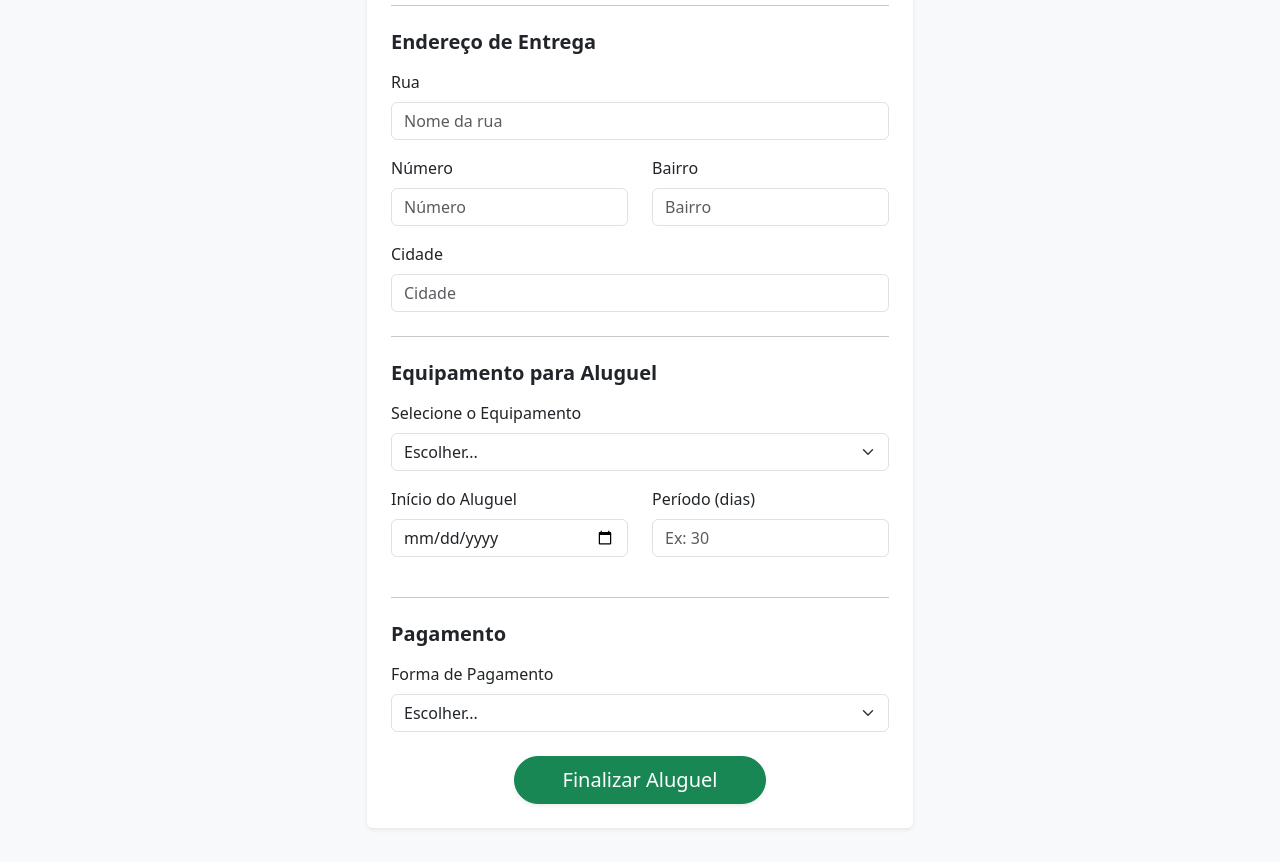
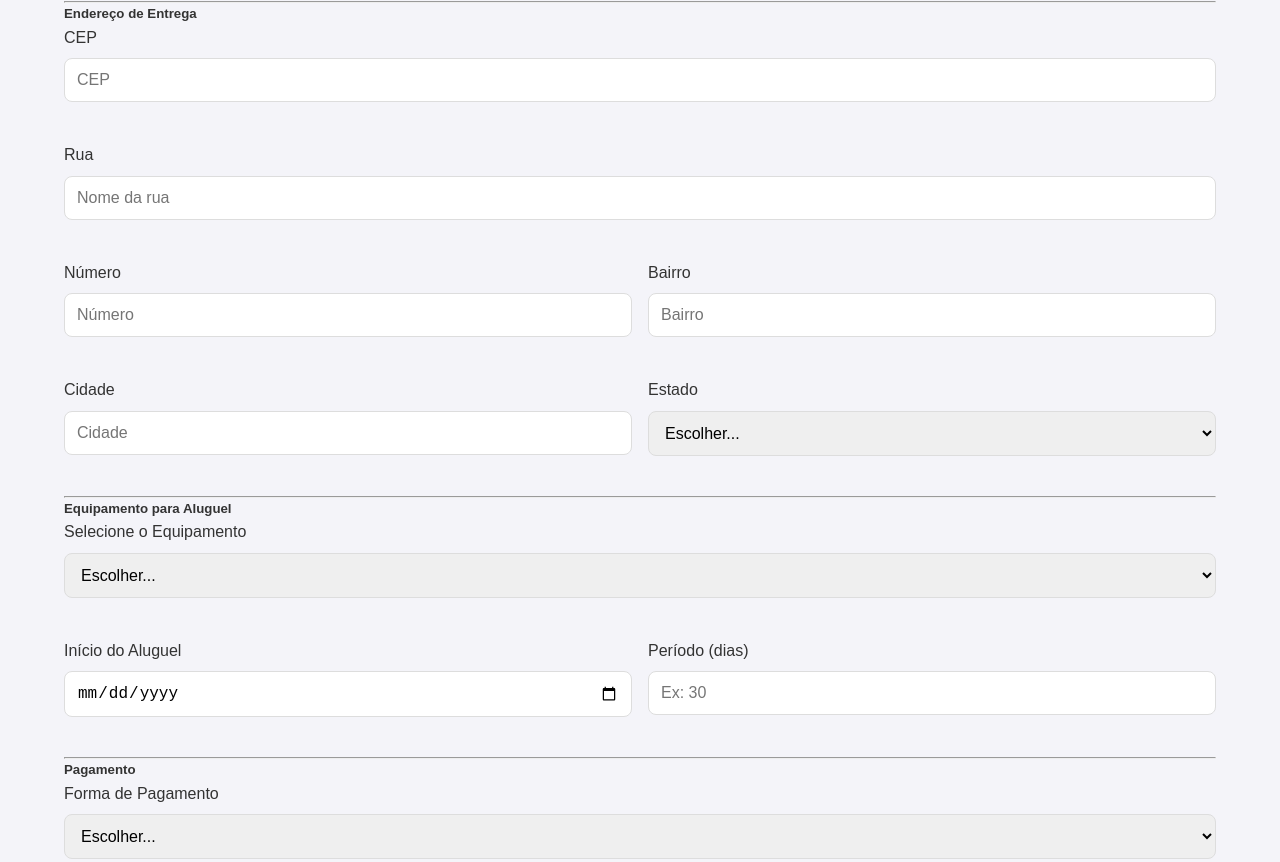
Before and after one commit to Gwsofiacarolline/TCC-IOS-0.2, a plain HTML site: page Aluguel.html in a window 1280 px wide. Shown: the part 435-1297 px from the top of the page. Drawn offline with nearby package versions, Linux system fonts and the light colour scheme.

Commit message:
Reformulando o código sem o bootstrap

```diff
--- a/Aluguel.css
+++ b/Aluguel.css
@@ -270,3 +270,81 @@ tbody tr:hover {
     .category-card table td:nth-of-type(2):before { content: "Descrição"; }
     .category-card table td:nth-of-type(3):before { content: "Ação"; }
 }
+
+/* 9. Estilos para os campos de formulário e botão de CTA */
+input, select, button {
+    width: 100%;
+    padding: 12px;
+    font-size: 1rem;
+    border: 1px solid var(--light-gray);
+    border-radius: var(--border-radius);
+    margin-bottom: 1rem;
+}
+
+input:focus, select:focus {
+    border-color: var(--primary-color);
+    outline: none;
+}
+
+button {
+    background-color: var(--primary-color);
+    color: white;
+    border: none;
+    cursor: pointer;
+    transition: background-color 0.3s ease;
+}
+
+button:hover {
+    background-color: #0056b3;
+}
+
+.cta-button {
+    display: inline-block;
+    background-color: var(--secondary-color);
+    color: white;
+    padding: 0.75rem 2rem;
+    border-radius: 30px;
+    text-decoration: none;
+    font-size: 1.25rem;
+    transition: background-color 0.3s;
+}
+
+.cta-button:hover {
+    background-color: #218838;
+}
+
+.input-group {
+    margin-bottom: 1.5rem;
+}
+
+.label {
+    display: block;
+    font-size: 1rem;
+    margin-bottom: 0.5rem;
+}
+
+/* Adicionando o estado ao lado de cidade */
+.flex-row {
+    display: flex;
+    gap: 1rem;
+}
+
+.flex-row .input-group {
+    flex: 1;
+}
+
+.flex-row .input-group select {
+    width: 100%;
+}
+
+/* Ajuste para telas menores */
+@media (max-width: 768px) {
+    .flex-row {
+        flex-direction: column;
+    }
+
+    .cta-button {
+        width: 100%;
+        font-size: 1.1rem;
+    }
+}
--- a/Aluguel.html
+++ b/Aluguel.html
@@ -2,71 +2,73 @@
 <html lang="pt-BR">
 <head>
     <meta charset="UTF-8">
-    <meta name="viewport" content="width=device-width, initial-scale=1">
+    <meta name="viewport" content="width=device-width, initial-scale=1.0">
     <title>Finalizar Aluguel</title>
-
-    <!-- Bootstrap -->
     <link rel="stylesheet" href="Aluguel.css">
-    <link href="https://cdn.jsdelivr.net/npm/bootstrap@5.3.2/dist/css/bootstrap.min.css" rel="stylesheet">
 </head>
 
 <body class="bg-light">
 
-    <div class="container py-5">
-        <div class="row justify-content-center">
-            <div class="col-lg-6">
+    <div class="container">
+        <div class="form-wrapper">
 
-                <div class="card shadow-sm border-0">
-                    <div class="card-body p-4">
+            <div class="card">
 
-                        <h2 class="text-center mb-4 fw-bold">Finalizar Aluguel</h2>
+                <div class="card-body">
+
+                    <h2 class="title">Finalizar Aluguel</h2>
 
                     <!-- DADOS PESSOAIS -->
-                        <h5 class="fw-semibold mb-3">Dados do Cliente</h5>
+                    <h5 class="subtitle">Dados do Cliente</h5>
 
                     <form>
 
-                            <div class="mb-3">
-                                <label class="form-label">Nome Completo</label>
-                                <input type="text" class="form-control" placeholder="Seu nome completo" required>
+                        <div class="input-group">
+                            <label for="nome" class="label">Nome Completo</label>
+                            <input type="text" id="nome" class="input" placeholder="Seu nome completo" required>
                         </div>
 
-                            <div class="mb-3">
-                                <label class="form-label">Telefone</label>
-                                <input type="tel" class="form-control" placeholder="(00) 00000-0000" required>
+                        <div class="input-group">
+                            <label for="telefone" class="label">Telefone</label>
+                            <input type="tel" id="telefone" class="input" placeholder="(00) 00000-0000" required>
                         </div>
 
-                            <div class="mb-3">
-                                <label class="form-label">E-mail</label>
-                                <input type="email" class="form-control" placeholder="seuemail@exemplo.com" required>
+                        <div class="input-group">
+                            <label for="email" class="label">E-mail</label>
+                            <input type="email" id="email" class="input" placeholder="seuemail@exemplo.com" required>
                         </div>
 
-                            <hr class="my-4">
+                        <hr class="divider">
 
                         <!-- ENDEREÇO -->
-                            <h5 class="fw-semibold mb-3">Endereço de Entrega</h5>
+                        <h5 class="subtitle">Endereço de Entrega</h5>
 
-                            <div class="mb-3">
-                                <label class="form-label">Rua</label>
-                                <input type="text" class="form-control" placeholder="Nome da rua" required>
+                        <div class="input-group">
+                            <label for="cep" class="label">CEP</label>
+                            <input type="text" id="cep" class="input" placeholder="CEP" required>
                         </div>
 
-                            <div class="row">
-                                <div class="col-md-6 mb-3">
-                                    <label class="form-label">Número</label>
-                                    <input type="text" class="form-control" placeholder="Número" required>
+                        <div class="input-group">
+                            <label for="rua" class="label">Rua</label>
+                            <input type="text" id="rua" class="input" placeholder="Nome da rua" required>
                         </div>
 
-                                <div class="col-md-6 mb-3">
-                                    <label class="form-label">Bairro</label>
-                                    <input type="text" class="form-control" placeholder="Bairro" required>
+                        <div class="flex-row">
+                            <div class="input-group">
+                                <label for="numero" class="label">Número</label>
+                                <input type="text" id="numero" class="input" placeholder="Número" required>
+                            </div>
+
+                            <div class="input-group">
+                                <label for="bairro" class="label">Bairro</label>
+                                <input type="text" id="bairro" class="input" placeholder="Bairro" required>
                             </div>
                         </div>
 
-                            <div class="mb-3">
-                                <label class="form-label">Cidade</label>
-                                <input type="text" class="form-control" placeholder="Cidade" required>
-
+                        <div class="flex-row">
+                            <div class="input-group">
+                                <label for="cidade" class="label">Cidade</label>
+                                <input type="text" id="cidade" class="input" placeholder="Cidade" required>
                                 <datalist id="listaCidades">
                                     <option value="São Paulo, SP"></option>
                                     <option value="Rio de Janeiro, RJ"></option>
@@ -82,14 +84,34 @@
                                 </datalist>
                             </div>
 
-                            <hr class="my-4">
+                            <div class="input-group">
+                                <label for="estado" class="label">Estado</label>
+                                <select id="estado" class="input" required>
+                                    <option value="">Escolher...</option>
+                                    <option value="SP">São Paulo</option>
+                                    <option value="RJ">Rio de Janeiro</option>
+                                    <option value="MG">Minas Gerais</option>
+                                    <option value="RS">Rio Grande do Sul</option>
+                                    <option value="PR">Paraná</option>
+                                    <option value="BA">Bahia</option>
+                                    <option value="PE">Pernambuco</option>
+                                    <option value="DF">Distrito Federal</option>
+                                    <option value="CE">Ceará</option>
+                                    <option value="SC">Santa Catarina</option>
+                                    <option value="ES">Espírito Santo</option>
+                                    <option value="Outros">Outro Estado...</option>
+                                </select>
+                            </div>
+                        </div>
+
+                        <hr class="divider">
 
                         <!-- EQUIPAMENTO -->
-                            <h5 class="fw-semibold mb-3">Equipamento para Aluguel</h5>
+                        <h5 class="subtitle">Equipamento para Aluguel</h5>
 
-                            <div class="mb-3">
-                                <label class="form-label">Selecione o Equipamento</label>
-                                <select class="form-select" required>
+                        <div class="input-group">
+                            <label for="equipamento" class="label">Selecione o Equipamento</label>
+                            <select id="equipamento" class="input" required>
                                 <option value="">Escolher...</option>
                                 <option>Cadeira de Rodas</option>
                                 <option>Andador Articulado</option>
@@ -99,26 +121,26 @@
                             </select>
                         </div>
 
-                            <div class="row">
-                                <div class="col-md-6 mb-3">
-                                    <label class="form-label">Início do Aluguel</label>
-                                    <input type="date" class="form-control" required>
+                        <div class="flex-row">
+                            <div class="input-group">
+                                <label for="inicio" class="label">Início do Aluguel</label>
+                                <input type="date" id="inicio" class="input" required>
                             </div>
 
-                                <div class="col-md-6 mb-3">
-                                    <label class="form-label">Período (dias)</label>
-                                    <input type="number" class="form-control" min="1" placeholder="Ex: 30" required>
+                            <div class="input-group">
+                                <label for="periodo" class="label">Período (dias)</label>
+                                <input type="number" id="periodo" class="input" min="1" placeholder="Ex: 30" required>
                             </div>
                         </div>
 
-                            <hr class="my-4">
+                        <hr class="divider">
 
                         <!-- PAGAMENTO -->
-                            <h5 class="fw-semibold mb-3">Pagamento</h5>
+                        <h5 class="subtitle">Pagamento</h5>
 
-                            <div class="mb-3">
-                                <label class="form-label">Forma de Pagamento</label>
-                                <select class="form-select" required>
+                        <div class="input-group">
+                            <label for="pagamento" class="label">Forma de Pagamento</label>
+                            <select id="pagamento" class="input" required>
                                 <option value="">Escolher...</option>
                                 <option>Cartão de Crédito</option>
                                 <option>Pix</option>
@@ -126,11 +148,8 @@
                             </select>
                         </div>
 
-                            <div class="text-center mt-4">
-                                <a href="obrigadaAluguel.html"
-                                   class="btn btn-success btn-lg rounded-pill px-5 shadow-sm">
-                                    Finalizar Aluguel
-                                </a>
+                        <div class="cta-container">
+                            <a href="obrigadaAluguel.html" class="cta-button">Finalizar Aluguel</a>
                         </div>
 
                     </form>
@@ -140,7 +159,6 @@
 
         </div>
     </div>
-    </div>
 
 </body>
 
```
Lines whose indentation alone changed are shown as unchanged.
